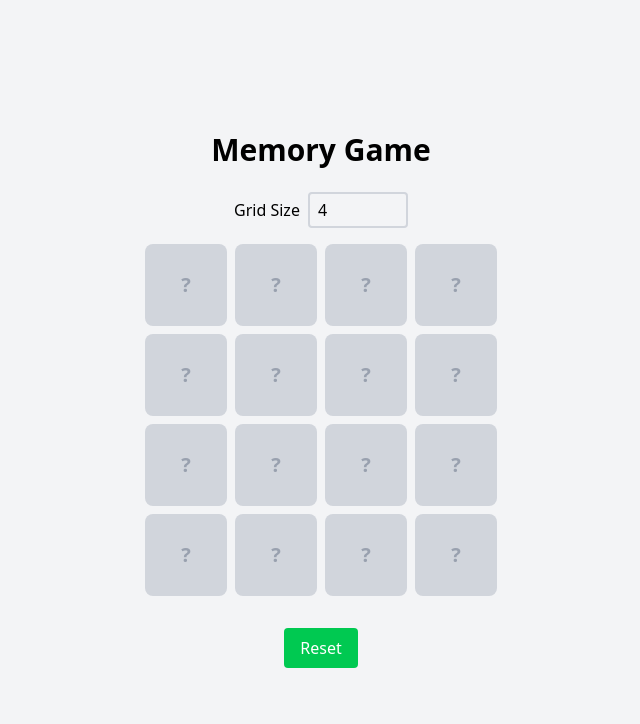
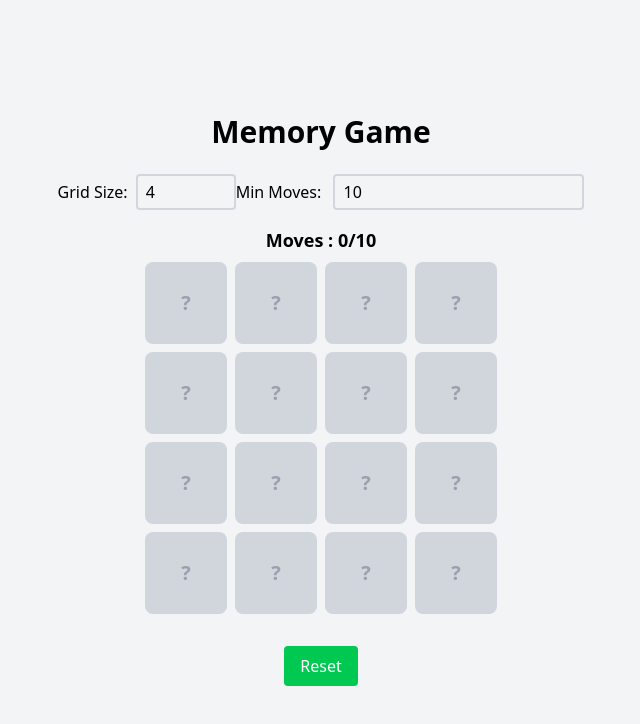
Before and after one commit to Shashi5657/React-Problem-Solving, a React app in the folder mind-game/: page / in a window 1280 px wide. Shown: the top 724 px of the page, without its empty margins (319-959 px from the left). Built offline with nearby package versions, Linux system fonts and the light colour scheme; the HTML template or start-up script is replaced by a standard one.

Commit message:
mind game

```diff
--- a/mind-game/src/components/memoryGame.jsx
+++ b/mind-game/src/components/memoryGame.jsx
@@ -7,10 +7,18 @@ const MemoryGame = () => {
   const [solved, setSolved] = useState([]);
   const [won, setWon] = useState(false);
   const [disabled, setDisabled] = useState(false);
+  const [moves, setMoves] = useState(0);
+  const [minMoves, setMinMoves] = useState(10);
+  const [gameOver, setGameOver] = useState(false);
 
   const handleGridSizeChange = (e) => {
     const size = parseInt(e.target.value);
     if (size >= 2 && size <= 10) setGridSize(size);
+  };
+
+  const handleMinMovesChange = (e) => {
+    const min = parseInt(e.target.value);
+    if (min > 0) setMinMoves(min);
   };
 
   const initializeGame = () => {
@@ -28,6 +36,8 @@ const MemoryGame = () => {
     setFlippled([]);
     setSolved([]);
     setWon(false);
+    setMoves(0);
+    setGameOver(false);
   };
   useEffect(() => {
     initializeGame();
@@ -35,9 +45,13 @@ const MemoryGame = () => {
 
   useEffect(() => {
     if (solved.length === cards.length && cards.length > 0) {
+      if (moves < minMoves) {
         setWon(true);
+      } else {
+        setGameOver(true);
       }
-  }, [solved, cards]);
+    }
+  }, [solved, cards, moves, minMoves]);
 
   const checkMatch = (secondId) => {
     const [firstId] = flipped;
@@ -55,7 +69,7 @@ const MemoryGame = () => {
   };
 
   const handleClick = (id) => {
-    if (disabled || won) return;
+    if (disabled || won || gameOver) return;
 
     if (flipped.length === 0) {
       setFlippled([id]);
@@ -66,6 +80,7 @@ const MemoryGame = () => {
       setDisabled(true);
       if (id !== flipped[0]) {
         setFlippled([...flipped, id]);
+        setMoves((prev) => prev + 1);
         checkMatch(id);
       } else {
         setFlippled([]);
@@ -83,7 +98,7 @@ const MemoryGame = () => {
 
       <div className="mb-4">
         <label htmlFor="gridSize" className="mr-2">
-          Grid Size
+          Grid Size:
         </label>
         <input
           id="gridSize"
@@ -94,6 +109,22 @@ const MemoryGame = () => {
           onChange={handleGridSizeChange}
           className="border-2 border-gray-300 rounded px-2 py-1"
         />
+
+        <label htmlFor="minMoves" className="mr-2">
+          Min Moves:{" "}
+        </label>
+        <input
+          type="number"
+          id="minMoves"
+          min="1"
+          value={minMoves}
+          onChange={handleMinMovesChange}
+          className="border-2 border-gray-300 rounded px-2 py-1"
+        />
+      </div>
+
+      <div className="mb-2 text-lg font-semibold">
+        Moves : {moves}/{minMoves}
       </div>
 
       <div
@@ -120,13 +151,17 @@ const MemoryGame = () => {
         ))}
       </div>
 
-      <div>
       {won && (
         <div className="mt-4 text-4xl font-bold text-green-500 animate-bounce">
           You Won!!!
         </div>
       )}
+
+      {gameOver && (
+        <div className="mt-4 text-4xl font-bold text-red-500">
+          Game Over! Exceeded {minMoves} moves.
         </div>
+      )}
 
       <button
         onClick={initializeGame}
```
Lines whose indentation alone changed are shown as unchanged.
